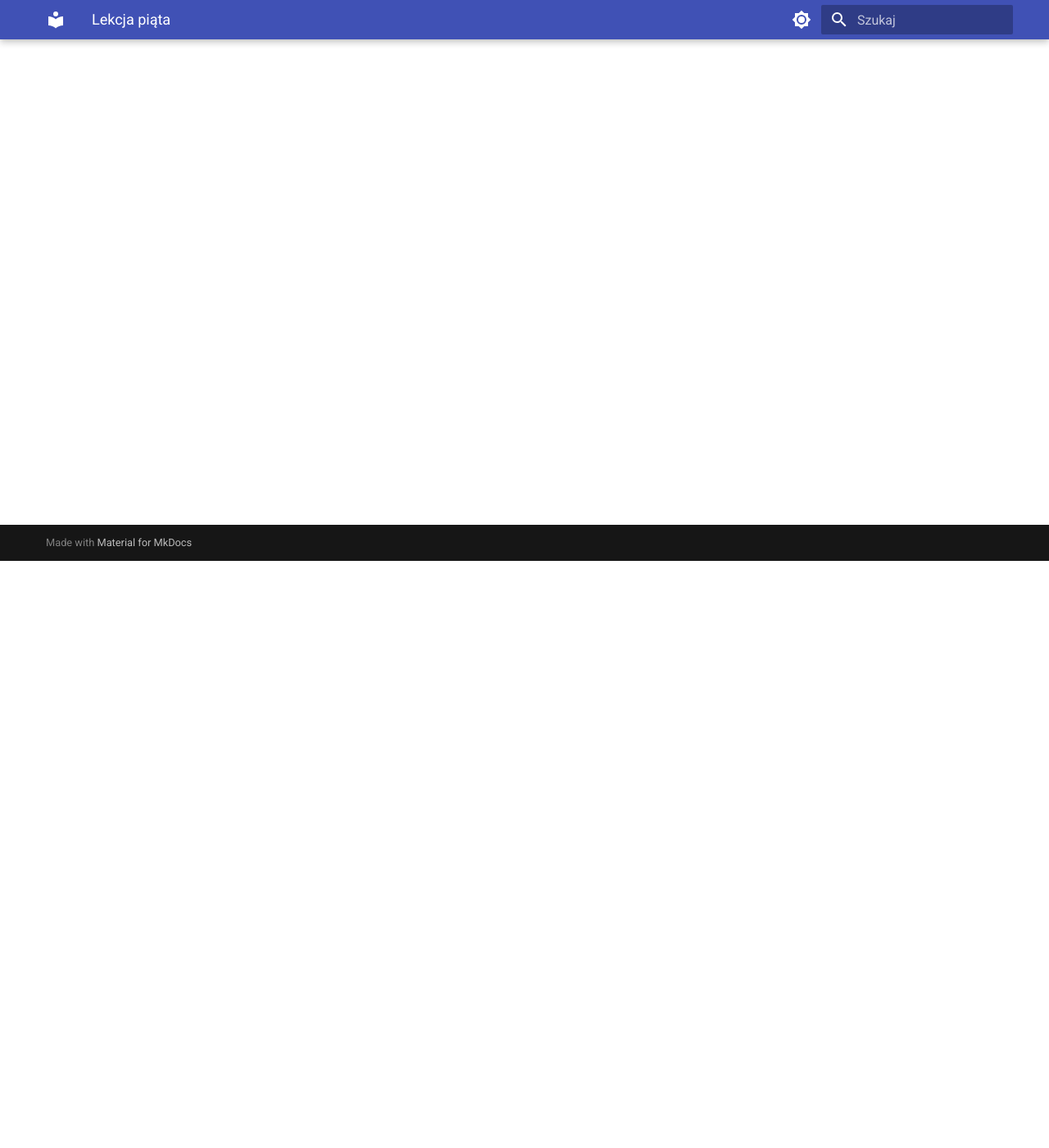
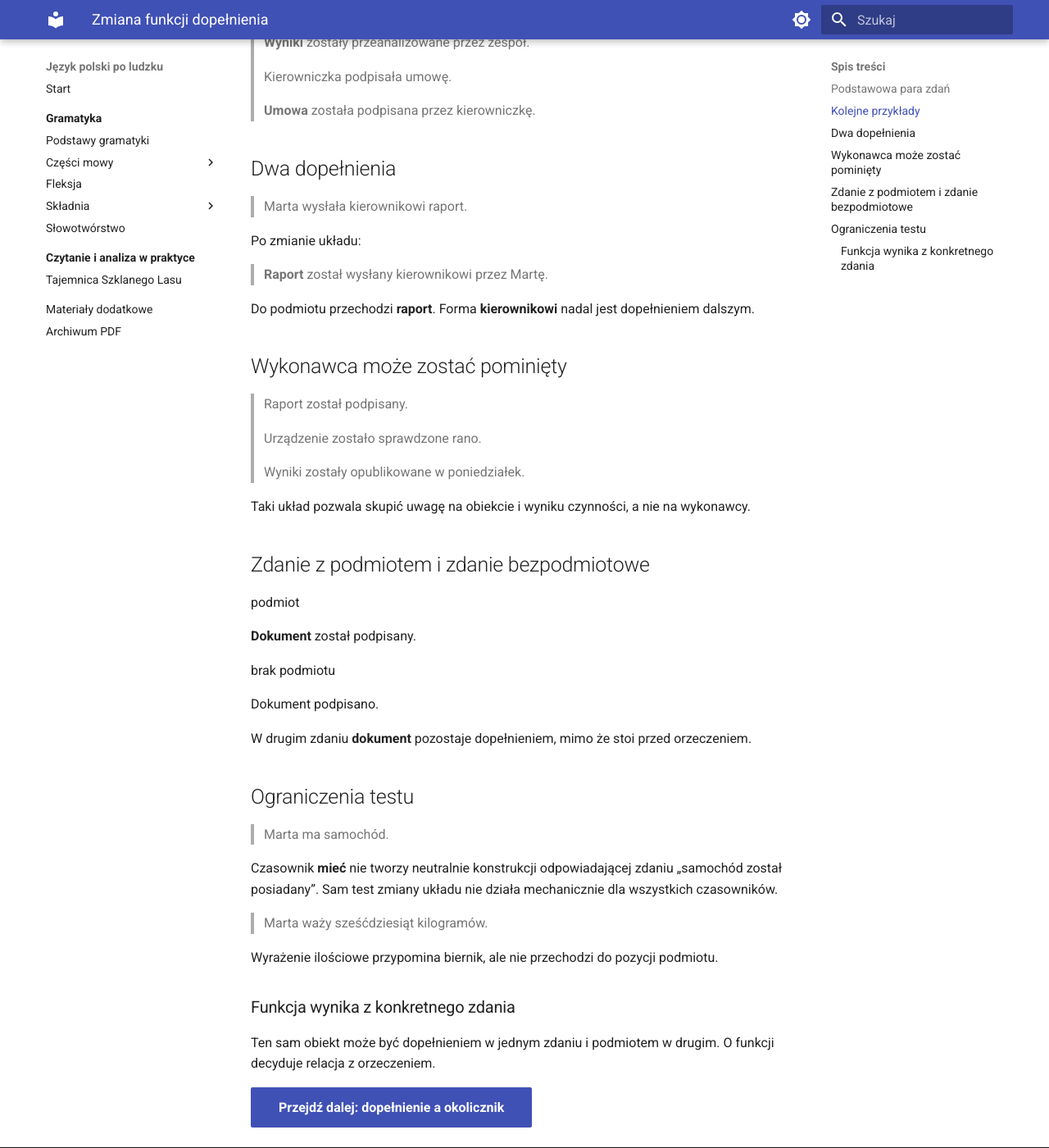
Before and after one commit to dchorazkiewicz/SP_JP, an MkDocs documentation site: the page built from docs/gramatyka/skladnia/dopelnienie/page5.md, in a window 1280 px wide and 1400 px high, scrolled down 716 px. Shown: the whole window at 82% size. Built offline with MkDocs 1.6.1 and Material for MkDocs 9.7.7, drawn with Linux system fonts in a browser that asks for light colours; some of the changed text lies outside the part shown.

Commit message:
Write object transformation lesson

```diff
--- a/docs/gramatyka/skladnia/dopelnienie/page5.md
+++ b/docs/gramatyka/skladnia/dopelnienie/page5.md
@@ -1 +1,78 @@
-# Lekcja piąta
+# Zmiana funkcji dopełnienia
+
+<div class="object-lesson" markdown>
+
+<div class="object-lead">
+Ten sam element może pełnić różne funkcje w dwóch zdaniach opisujących tę samą sytuację. W zdaniu czynnym jest dopełnieniem, a po zmianie perspektywy może stać się podmiotem.
+</div>
+
+## Podstawowa para zdań
+
+<div class="object-comparison">
+  <div class="object-comparison-item"><span class="object-comparison-label">układ czynny</span><p><strong>Marta</strong> <span class="object-predicate">napisała</span> <span class="object-mark object-mark--direct">raport</span>.</p></div>
+  <div class="object-comparison-item"><span class="object-comparison-label">układ bierny</span><p><strong>Raport</strong> <span class="object-predicate">został napisany</span> przez Martę.</p></div>
+</div>
+
+W pierwszym zdaniu **raport** jest dopełnieniem. W drugim staje się podmiotem, ponieważ to z nim zgadza się forma **został napisany**.
+
+## Kolejne przykłady
+
+> Technik <span class="object-predicate">naprawił</span> <span class="object-mark object-mark--direct">urządzenie</span>.
+
+> <strong>Urządzenie</strong> zostało naprawione przez technika.
+
+> Zespół <span class="object-predicate">przeanalizował</span> <span class="object-mark object-mark--direct">wyniki</span>.
+
+> <strong>Wyniki</strong> zostały przeanalizowane przez zespół.
+
+> Kierowniczka <span class="object-predicate">podpisała</span> <span class="object-mark object-mark--direct">umowę</span>.
+
+> <strong>Umowa</strong> została podpisana przez kierowniczkę.
+
+## Dwa dopełnienia
+
+> Marta <span class="object-predicate">wysłała</span> <span class="object-mark object-mark--indirect">kierownikowi</span> <span class="object-mark object-mark--direct">raport</span>.
+
+Po zmianie układu:
+
+> <strong>Raport</strong> został wysłany <span class="object-mark object-mark--indirect">kierownikowi</span> przez Martę.
+
+Do podmiotu przechodzi **raport**. Forma **kierownikowi** nadal jest dopełnieniem dalszym.
+
+## Wykonawca może zostać pominięty
+
+> Raport został podpisany.
+
+> Urządzenie zostało sprawdzone rano.
+
+> Wyniki zostały opublikowane w poniedziałek.
+
+Taki układ pozwala skupić uwagę na obiekcie i wyniku czynności, a nie na wykonawcy.
+
+## Zdanie z podmiotem i zdanie bezpodmiotowe
+
+<div class="object-comparison">
+  <div class="object-comparison-item"><span class="object-comparison-label">podmiot</span><p><strong>Dokument</strong> został podpisany.</p></div>
+  <div class="object-comparison-item"><span class="object-comparison-label">brak podmiotu</span><p><span class="object-mark object-mark--direct">Dokument</span> podpisano.</p></div>
+</div>
+
+W drugim zdaniu **dokument** pozostaje dopełnieniem, mimo że stoi przed orzeczeniem.
+
+## Ograniczenia testu
+
+> Marta <span class="object-predicate">ma</span> <span class="object-mark object-mark--direct">samochód</span>.
+
+Czasownik **mieć** nie tworzy neutralnie konstrukcji odpowiadającej zdaniu „samochód został posiadany”. Sam test zmiany układu nie działa mechanicznie dla wszystkich czasowników.
+
+> Marta <span class="object-predicate">waży</span> <span class="object-mark object-mark--direct">sześćdziesiąt kilogramów</span>.
+
+Wyrażenie ilościowe przypomina biernik, ale nie przechodzi do pozycji podmiotu.
+
+<div class="object-summary">
+<h3>Funkcja wynika z konkretnego zdania</h3>
+Ten sam obiekt może być dopełnieniem w jednym zdaniu i podmiotem w drugim. O funkcji decyduje relacja z orzeczeniem.
+</div>
+
+[Przejdź dalej: dopełnienie a okolicznik](../lesson-6/){ .md-button .md-button--primary }
+
+</div>
```
